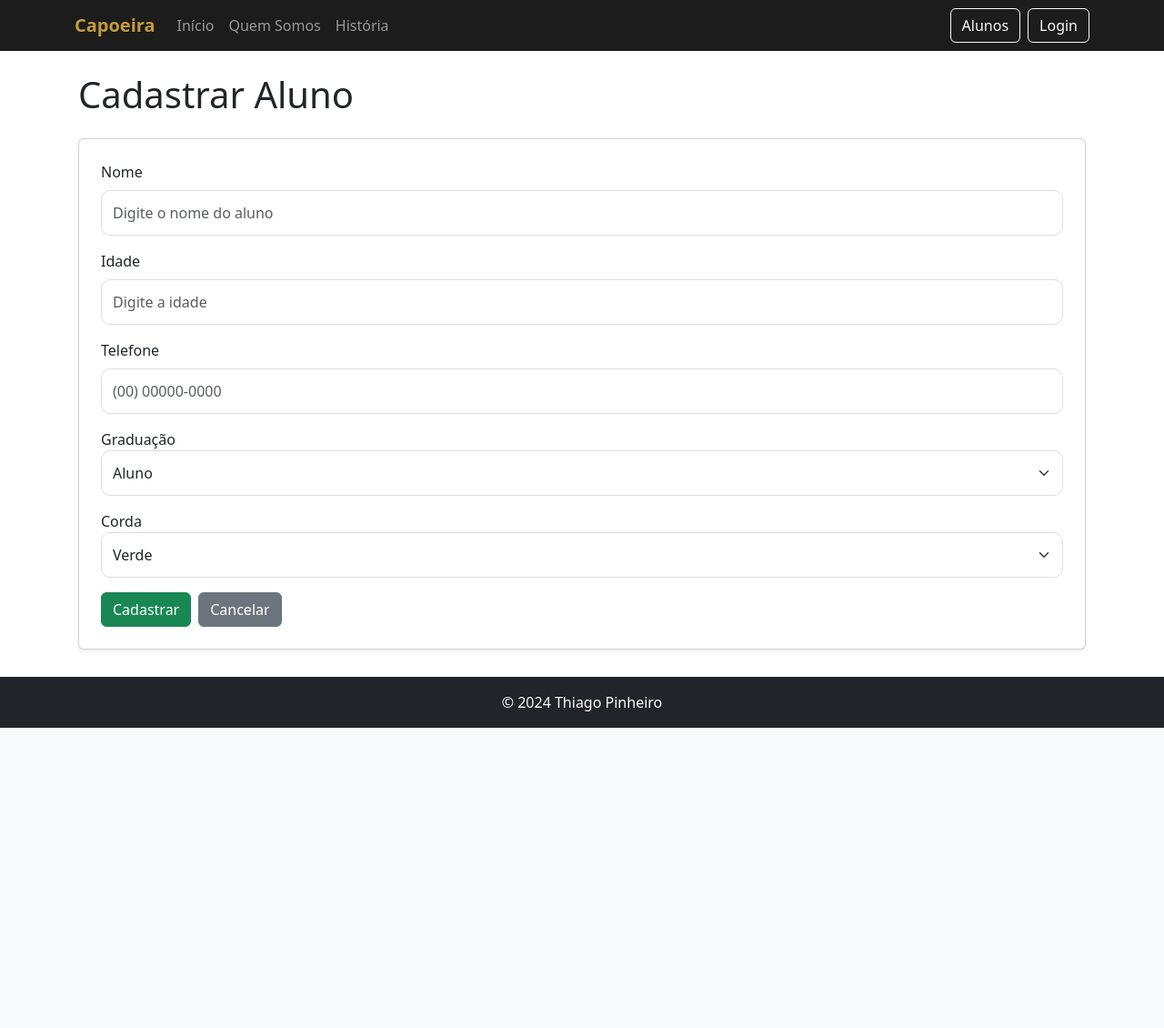
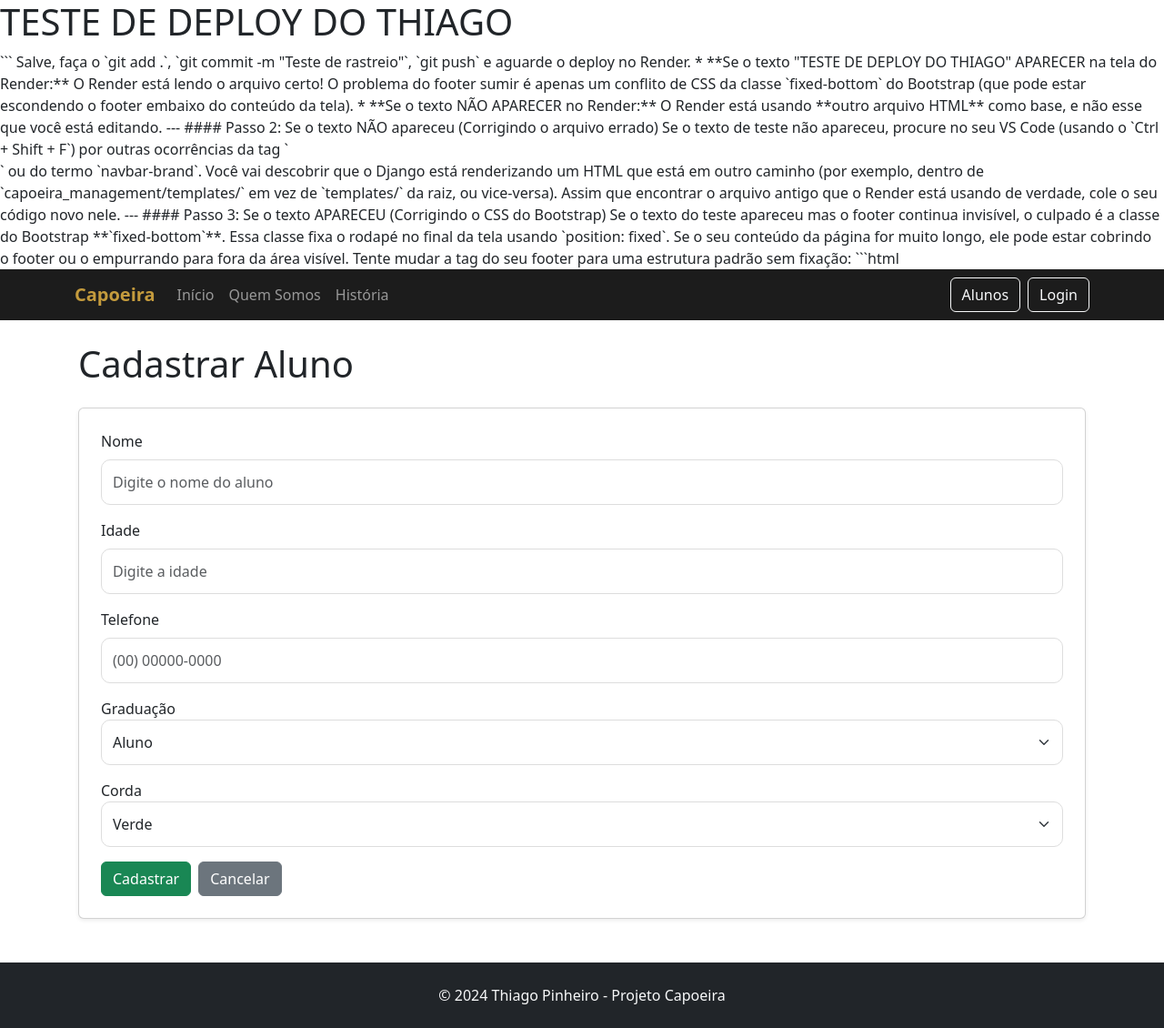
Before and after one commit to ThiagoTpa7/capoeira-management, a Django app: page /cadastrar-aluno/ in a window 1280 px wide. Shown: the whole page at 91% size. Before the commit the page ends 800 px from the top, so only its background shows below. Run offline with Django 5.2, Linux system fonts and the light colour scheme.

Commit message:
Ajuste footer e limpando classe

````diff
--- a/app_management/templates/home.html
+++ b/app_management/templates/home.html
@@ -22,6 +22,28 @@
 
 </head>
 <body>
+    <h1>TESTE DE DEPLOY DO THIAGO</h1>
+    ```
+Salve, faça o `git add .`, `git commit -m "Teste de rastreio"`, `git push` e aguarde o deploy no Render.
+
+* **Se o texto "TESTE DE DEPLOY DO THIAGO" APARECER na tela do Render:** O Render está lendo o arquivo certo! O problema do footer sumir é apenas um conflito de CSS da classe `fixed-bottom` do Bootstrap (que pode estar escondendo o footer embaixo do conteúdo da tela).
+* **Se o texto NÃO APARECER no Render:** O Render está usando **outro arquivo HTML** como base, e não esse que você está editando.
+
+---
+
+#### Passo 2: Se o texto NÃO apareceu (Corrigindo o arquivo errado)
+Se o texto de teste não apareceu, procure no seu VS Code (usando o `Ctrl + Shift + F`) por outras ocorrências da tag `<nav>` ou do termo `navbar-brand`.
+
+Você vai descobrir que o Django está renderizando um HTML que está em outro caminho (por exemplo, dentro de `capoeira_management/templates/` em vez de `templates/` da raiz, ou vice-versa). Assim que encontrar o arquivo antigo que o Render está usando de verdade, cole o seu código novo nele.
+
+---
+
+#### Passo 3: Se o texto APARECEU (Corrigindo o CSS do Bootstrap)
+Se o texto do teste apareceu mas o footer continua invisível, o culpado é a classe do Bootstrap **`fixed-bottom`**. Essa classe fixa o rodapé no final da tela usando `position: fixed`. Se o seu conteúdo da página for muito longo, ele pode estar cobrindo o footer ou o empurrando para fora da área visível.
+
+Tente mudar a tag do seu footer para uma estrutura padrão sem fixação:
+
+```html
 
     <!-- Navbar -->
 <nav class="navbar navbar-expand-md navbar-dark bg-dark">
@@ -128,9 +150,9 @@
         {% endblock %}
     </div>
 
-<footer class="fixed-bottom bg-dark text-light py-3">
+<footer class="bg-dark text-light py-4 mt-5">
     <div class="container-fluid text-center">
-        &copy; 2024 Thiago Pinheiro
+        <p class="mb-0">&copy; 2024 Thiago Pinheiro - Projeto Capoeira</p>
     </div>
 </footer>
 
````
